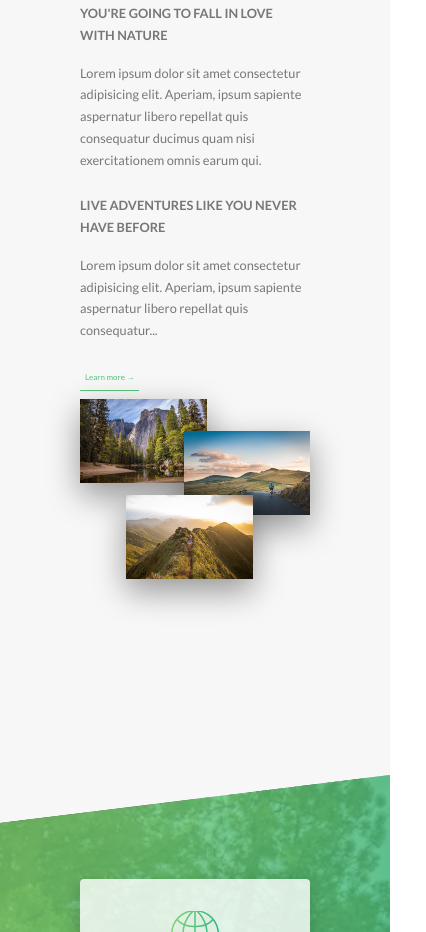
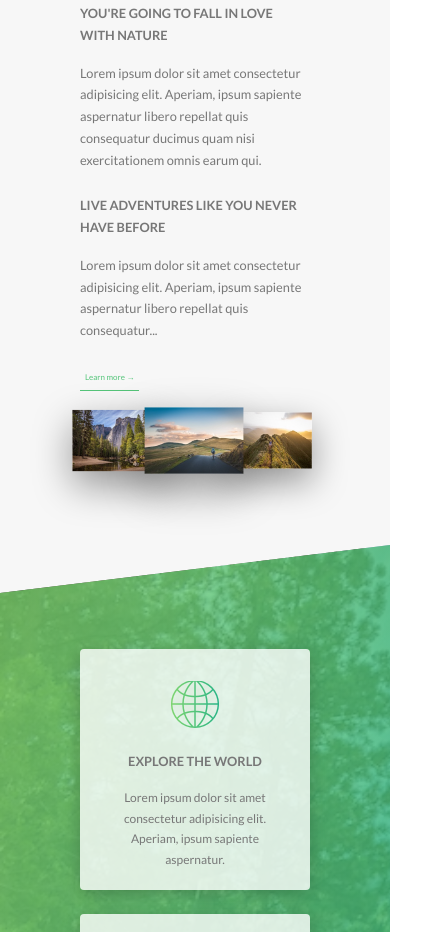
Before and after one commit to wu-honghao/outdoors, a website: page index.html in a window 390 px wide. Shown: the part 1068-2000 px from the top of the page, 426 px wide, since content can reach past the window. Drawn offline with Linux system fonts and the light colour scheme.

Commit message:
feat: adater mobile v0.1

```diff
--- a/index.html
+++ b/index.html
@@ -99,9 +99,29 @@
                     </div>
                     <div class="col-1-of-2">
                         <div class="composition">
-                            <img src="image/nat-1-large.jpg" alt="" class="composition__photo composition__photo_p1" />
-                            <img src="image/nat-2-large.jpg" alt="" class="composition__photo composition__photo_p2" />
-                            <img src="image/nat-3-large.jpg" alt="" class="composition__photo composition__photo_p3" />
+                            <img
+                                srcset="image/nat-1.jpg 300w, image/nat-1-large.jpg 1000w"
+                                src="image/nat-1-large.jpg"
+                                sizes="(max-width: 56.25em) 20vw,(max-width: 37.5em) 30vw,300px"
+                                alt="Photo 1"
+                                class="composition__photo composition__photo_p1"
+                            />
+
+                            <img
+                                srcset="image/nat-2.jpg 300w, image/nat-2-large.jpg 1000w"
+                                src="image/nat-2-large.jpg"
+                                sizes="(max-width: 56.25em) 20vw,(max-width:37.5em) 30vw,300px"
+                                alt="Photo 2"
+                                class="composition__photo composition__photo_p2"
+                            />
+
+                            <img
+                                srcset="image/nat-3.jpg 300w, image/nat-3-large.jpg 1000w"
+                                src="image/nat-3-large.jpg"
+                                sizes="(max-width: 56.25em) 20vw,(max-width: 37.5em) 30vw,300px"
+                                alt="Photo 3"
+                                class="composition__photo composition__photo_p3"
+                            />
                         </div>
                     </div>
                 </div>
@@ -384,7 +404,14 @@
 
         <footer class="footer">
             <div class="footer__logo-box">
-                <img src="./image/logo-green-1x.png" alt="footer-logo" />
+                <picture>
+                    <source
+                        media="(max-width: 37.5em)"
+                        srcset="./image/logo-green-small-1x.png 1x, ./image/logo-green-small-2x.png 2x"
+                    />
+
+                    <img srcset="./image/logo-green-1x.png 1x, ./image/logo-green-2x.png 2x" alt="footer-logo" />
+                </picture>
             </div>
 
             <div class="row">
--- a/sass/base/_typography.scss
+++ b/sass/base/_typography.scss
@@ -21,6 +21,10 @@ body {
         letter-spacing: 3rem;
 
         animation: moveInLeft 3s;
+
+        @include response(tab-port) {
+            letter-spacing: 1.5rem;
+        }
     }
 
     &_sub {
@@ -31,6 +35,10 @@ body {
         letter-spacing: 1.6rem;
 
         animation: moveInRight 3s;
+
+        @include response(tab-port) {
+            letter-spacing: 1rem;
+        }
     }
 }
 
--- a/sass/component/_composition.scss
+++ b/sass/component/_composition.scss
@@ -1,5 +1,6 @@
 .composition {
     position: relative;
+
     &__photo {
         width: 55%;
         box-shadow: 0 1.5rem 4rem rgba($color-black, 0.4);
@@ -9,18 +10,41 @@
         // outline-offset CSS 属性用于设置 outline 与一个元素边缘或边框之间的间隙。
         outline-offset: 2rem;
 
+        @include response(tab-port) {
+            float: left;
+            position: relative;
+            width: 33%;
+        }
+
         &_p1 {
             top: -2rem;
+
+            @include response(tab-port) {
+                top: 0rem;
+                transform: scale(1.2);
+            }
         }
 
         &_p2 {
             top: 2rem;
             right: 0;
+
+            @include response(tab-port) {
+                top: 0rem;
+                transform: scale(1.3);
+                z-index: 100;
+            }
         }
 
         &_p3 {
             top: 10rem;
             left: 20%;
+
+            @include response(tab-port) {
+                top: 0rem;
+                transform: scale(1.1);
+                left: 0;
+            }
         }
 
         &:hover {
--- a/sass/component/_form.scss
+++ b/sass/component/_form.scss
@@ -3,6 +3,10 @@
     position: relative;
     top: -1rem;
     left: -2rem;
+
+    @include response(phone) {
+        width: 80%;
+    }
 
     &__group:not(:last-child) {
         margin-bottom: 1.5rem;
--- a/sass/component/_navigation.scss
+++ b/sass/component/_navigation.scss
@@ -13,6 +13,11 @@
         z-index: 1000;
 
         transition: all 0.8s;
+
+        @include response(tab-port) {
+            top: 3rem;
+            right: 3rem;
+        }
     }
 
     &__label {
@@ -29,6 +34,11 @@
 
         z-index: 2000;
         cursor: pointer;
+
+        @include response(tab-port) {
+            top: 3rem;
+            right: 2.5rem;
+        }
     }
 
     &__checkbox {
--- a/sass/component/_popup.scss
+++ b/sass/component/_popup.scss
@@ -11,6 +11,12 @@
 
     opacity: 0;
     visibility: hidden;
+
+    @supports (-webkit-backdrop-filter: blur(10px)) or (backdrop-filter: blur(10px)) {
+        -webkit-backdrop-filter: blur(10px);
+        backdrop-filter: blur(10px);
+        background-color: rgba(0, 0, 0, 0.3);
+    }
 
     &__content {
         background-color: $color-white;
@@ -54,7 +60,7 @@
     &__text {
         margin-bottom: 4rem;
 
-        font-size: 1.1rem;
+        font-size: 1.4rem;
 
         column-count: 2;
         column-gap: 4rem;
--- a/sass/component/_story.scss
+++ b/sass/component/_story.scss
@@ -7,6 +7,10 @@
     margin: 0 auto;
 
     transform: skewX(-12deg);
+
+    @include response(tab-port) {
+        transform: skewX(0);
+    }
 
     &__shape {
         float: left;
@@ -19,12 +23,20 @@
 
         transform: translateX(-1rem) skewX(12deg);
 
+        @include response(tab-port) {
+            transform: translateX(-1rem) skewX(0deg);
+        }
+
         position: relative;
     }
 
     &__text {
         transform: skewX(12deg);
         font-size: $default-font-size;
+
+        @include response(tab-port) {
+            transform: skewX(0deg);
+        }
     }
 
     &__img {
--- a/sass/layout/_header.scss
+++ b/sass/layout/_header.scss
@@ -2,10 +2,19 @@
     height: 100vh;
     padding: 10rem 0;
     background-image: linear-gradient(to right bottom, rgba($color-primary-light, 0.8), rgba($color-primary-dark, 0.8)),
-        url(../image/hero.jpg);
+        url(../image/hero-small.jpg);
     background-size: cover;
     background-position: top;
     clip-path: polygon(0 0, 100% 0, 100% 80vh, 0 100%);
+
+    @media (min-resolution: 192dpi) and (min-width: 37.5em), (min-width: 125em) {
+        background-image: linear-gradient(
+                to right bottom,
+                rgba($color-primary-light, 0.8),
+                rgba($color-primary-dark, 0.8)
+            ),
+            url(../image/hero.jpg);
+    }
 
     position: relative;
 
--- a/sass/pages/_home.scss
+++ b/sass/pages/_home.scss
@@ -4,7 +4,7 @@
     margin-top: -20rem;
 
     @include response(tab-port) {
-        padding: 20rem 10rem 60rem 10rem;
+        padding: 20rem 10rem 25rem 10rem;
     }
 }
 
@@ -66,6 +66,16 @@
     &__form {
         height: 50%;
         padding: 5rem;
+    }
+
+    @include response(tab-port) {
+        background-image: linear-gradient(
+                105deg,
+                rgba(255, 255, 255, 0.9) 0%,
+                rgba(255, 255, 255, 0.9) 80%,
+                transparent 80%
+            ),
+            url(../image/nat-10.jpg);
     }
 }
 
```
Also changed, not shown: css/main.css. Lines whose indentation alone changed are shown as unchanged.
